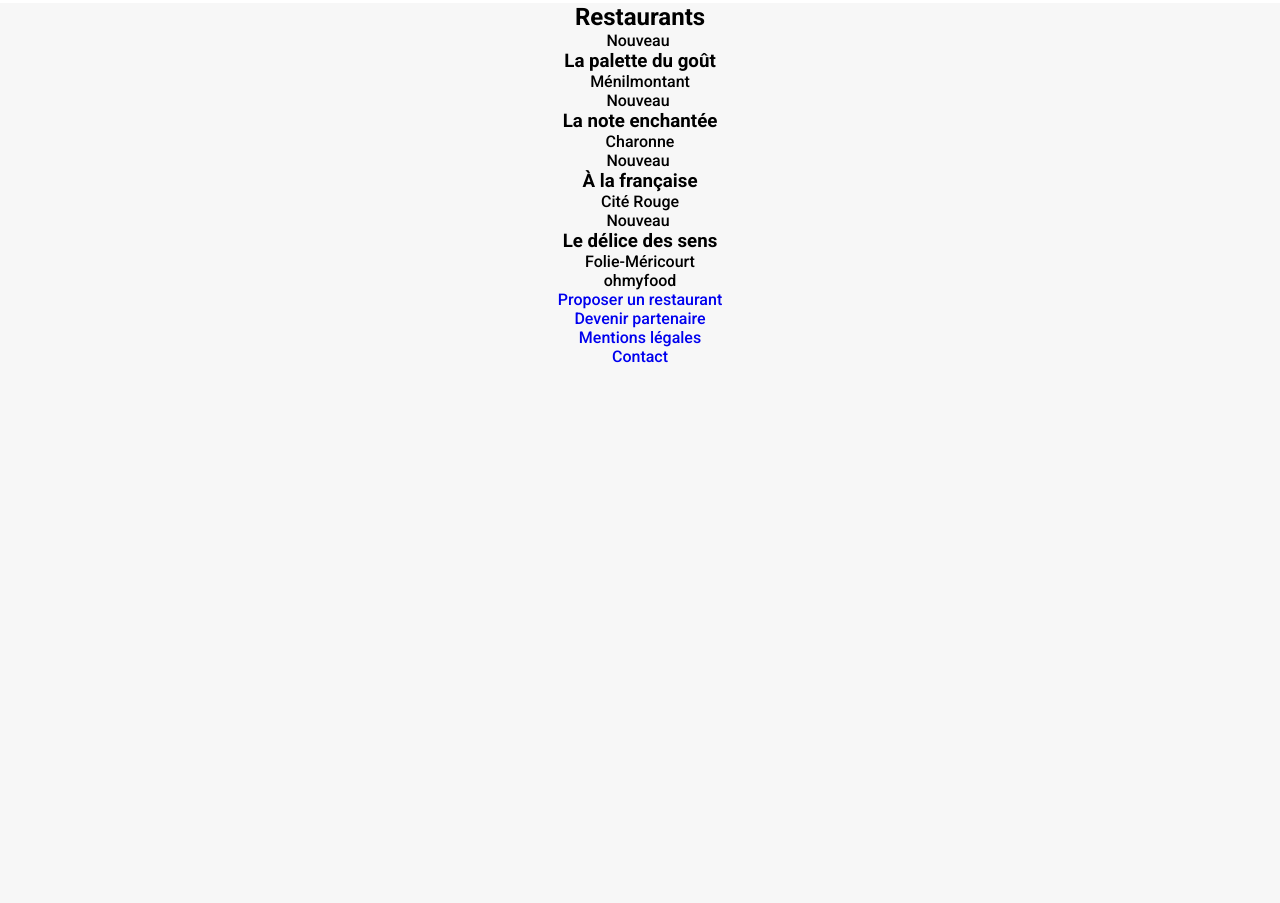
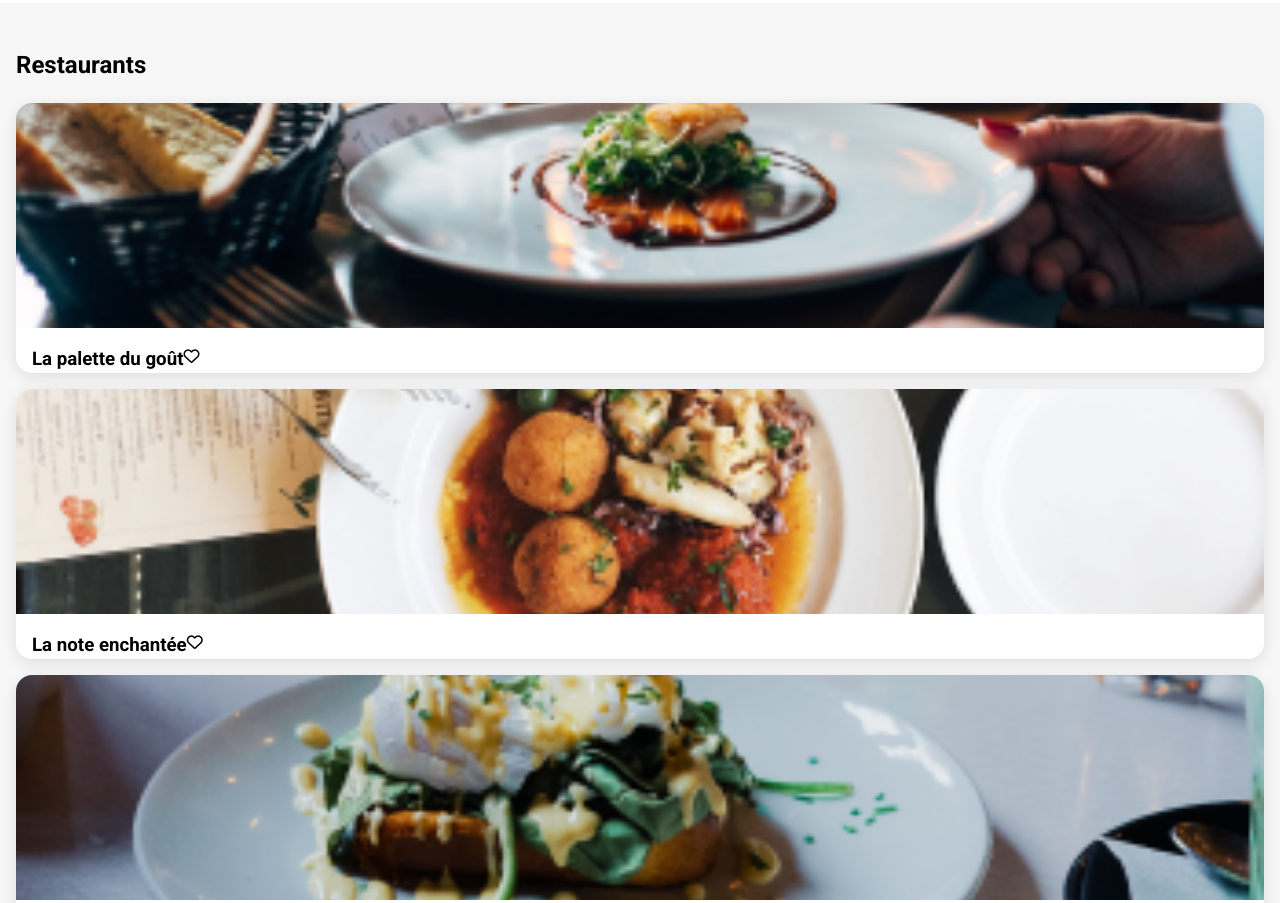
Before and after one commit to ugopulito/OC_Projet4, a website: page index.html in a window 1280 px wide. Shown: the part 755-1658 px from the top of the page. Before the commit the page ends 1121 px from the top, so only its background shows below. Drawn offline with Linux system fonts and the light colour scheme; a web font is replaced by a local one.

Commit message:
début mise en forme cartes restaurant

```diff
--- a/index.html
+++ b/index.html
@@ -5,8 +5,13 @@
     <meta http-equiv="X-UA-Compatible" content="IE=edge">
     <meta name="viewport" content="width=device-width, initial-scale=1.0">
     <title>ohmyfood - Réservez le menu qui vous convient</title>
+    <link rel="shortcut icon" href="./favicon.ico" type="image/x-icon">
+    <link rel="preconnect" href="https://fonts.googleapis.com">
+    <link rel="preconnect" href="https://fonts.gstatic.com" crossorigin>
+    <link href="https://fonts.googleapis.com/css2?family=Shrikhand&display=swap" rel="stylesheet">
+    <link href="https://fonts.googleapis.com/css2?family=Roboto:wght@300;500;700&display=swap" rel="stylesheet">
     <link rel="stylesheet" href="./css/style.css">
-    <link rel="shortcut icon" href="./favicon.ico" type="image/x-icon">
+    <script src="https://kit.fontawesome.com/e439f66582.js" crossorigin="anonymous"></script>
 </head>
 <body>
     <header>
@@ -41,57 +46,57 @@
                 </div>
             </div>
         </section>
-        <section class="restaurant">
+        <section class="restaurants">
             <h2>Restaurants</h2>
             <div class="restaurants__cards">
                 <article class="restaurants-cards__card">
-                    <span class="badge-new">Nouveau</span>
-                    <img src="" alt="">
+                    <span class="badge-new disabled">Nouveau</span>
+                    <img src="./assets/la-palette-du-gout.png" alt="">
                     <div class="infos">
                         <div class="infos__name">
                             <h3>La palette du goût</h3>
                             <span>Ménilmontant</span>
                         </div>
-                        <i></i>
+                        <i class="fa-regular fa-heart"></i>
                     </div>
                 </article>
                 <article class="restaurants-cards__card">
-                    <span class="badge-new">Nouveau</span>
-                    <img src="" alt="">
+                    <span class="badge-new disabled">Nouveau</span>
+                    <img src="./assets/la-note-enchantee.png" alt="">
                     <div class="infos">
                         <div class="infos__name">
                             <h3>La note enchantée</h3>
                             <span>Charonne</span>
                         </div>
-                        <i></i>
+                        <i class="fa-regular fa-heart"></i>
                     </div>
                 </article>
                 <article class="restaurants-cards__card">
-                    <span class="badge-new">Nouveau</span>
-                    <img src="" alt="">
+                    <span class="badge-new disabled">Nouveau</span>
+                    <img src="./assets/a-la-francaise.png" alt="">
                     <div class="infos">
                         <div class="infos__name">
                             <h3>À la française</h3>
                             <span>Cité Rouge</span>
                         </div>
-                        <i></i>
+                        <i class="fa-regular fa-heart"></i>
                     </div>
                 </article>
                 <article class="restaurants-cards__card">
-                    <span class="badge-new">Nouveau</span>
-                    <img src="" alt="">
+                    <span class="badge-new disabled">Nouveau</span>
+                    <img src="./assets/le-delice-des-sens.png" alt="">
                     <div class="infos">
                         <div class="infos__name">
                             <h3>Le délice des sens</h3>
                             <span>Folie-Méricourt</span>
                         </div>
-                        <i></i>
+                        <i class="fa-regular fa-heart"></i>
                     </div>
                 </article>
             </div>
         </section>
     </main>
-    <footer>
+    <footer class="footer">
         <div class="footer__logo"><span>ohmyfood</span></div>
         <ul>
             <li class="footer__link">
--- a/sass/base/_reset.scss
+++ b/sass/base/_reset.scss
@@ -8,4 +8,5 @@
 }
 a{
     text-decoration: none;
+    color: unset;
 }
--- a/sass/base/_typography.scss
+++ b/sass/base/_typography.scss
@@ -1,6 +1,3 @@
-@import url('https://fonts.googleapis.com/css2?family=Shrikhand&display=swap');
-@import url('https://fonts.googleapis.com/css2?family=Roboto:wght@300;500;700&display=swap');
-
 //Font families
 html, button{
     font-family: 'Roboto';
--- a/sass/main.scss
+++ b/sass/main.scss
@@ -5,7 +5,9 @@
 @import "./components/header";
 @import "./components/button";
 
-
+.disabled{
+    display: none;
+}
 .header{
     &__logo{
         font-family: 'Shrikhand';
@@ -22,6 +24,10 @@
         z-index: -1;
     }
 }
+h2{
+    text-align: left;
+    margin-bottom: 1.5rem;
+}
 .explore{
     padding: 2rem;
     p{
@@ -33,19 +39,13 @@
 .process{
     padding: 3rem 1rem;
     background: $white;
-    h2{
-        text-align: left;
-        margin-bottom: 1.5rem;
-    }
     &__steps{
         display: flex;
         flex-direction: column;
         align-items: flex-end;
         row-gap: 1.5rem;
     }
-
-}
-.process-steps__step{
+    &-steps__step{
         display: flex;
         align-items: center;
         width: 95%;
@@ -73,3 +73,42 @@
             }
         }
     }
+}
+.restaurants{
+    padding: 3rem 1rem;
+    &__cards{
+        display: flex;
+        flex-direction: column;
+        row-gap: 1rem;
+    }
+    &-cards__card{
+        max-height: 270px;
+        background: #FFFFFF;
+        box-shadow: 0px 4px 15px rgba(0, 0, 0, 0.1);
+        border-radius: 1rem;
+        overflow: hidden;
+        img{
+            width: 100%;
+            max-height: 225px;
+            object-fit: cover;
+        }
+        .infos{
+            display: flex;
+            padding: 1rem;
+            &__name{
+                text-align: left;
+            }
+        }
+    }
+}
+.footer{
+    padding: 2rem 1rem;
+    background: $dark-grey;
+    text-align: left;
+    color: $white;
+    &__logo{
+        font-family: 'Shrikhand';
+        font-size: 1.2rem;
+        margin-bottom: 1rem;
+    }
+}
```
Also changed, not shown: assets/a-la-francaise.png (added), assets/la-note-enchantee.png (added), assets/la-palette-du-gout.png (added), assets/le-delice-des-sens.png (added), css/style.css, 1 other file. Lines whose indentation alone changed are shown as unchanged.
